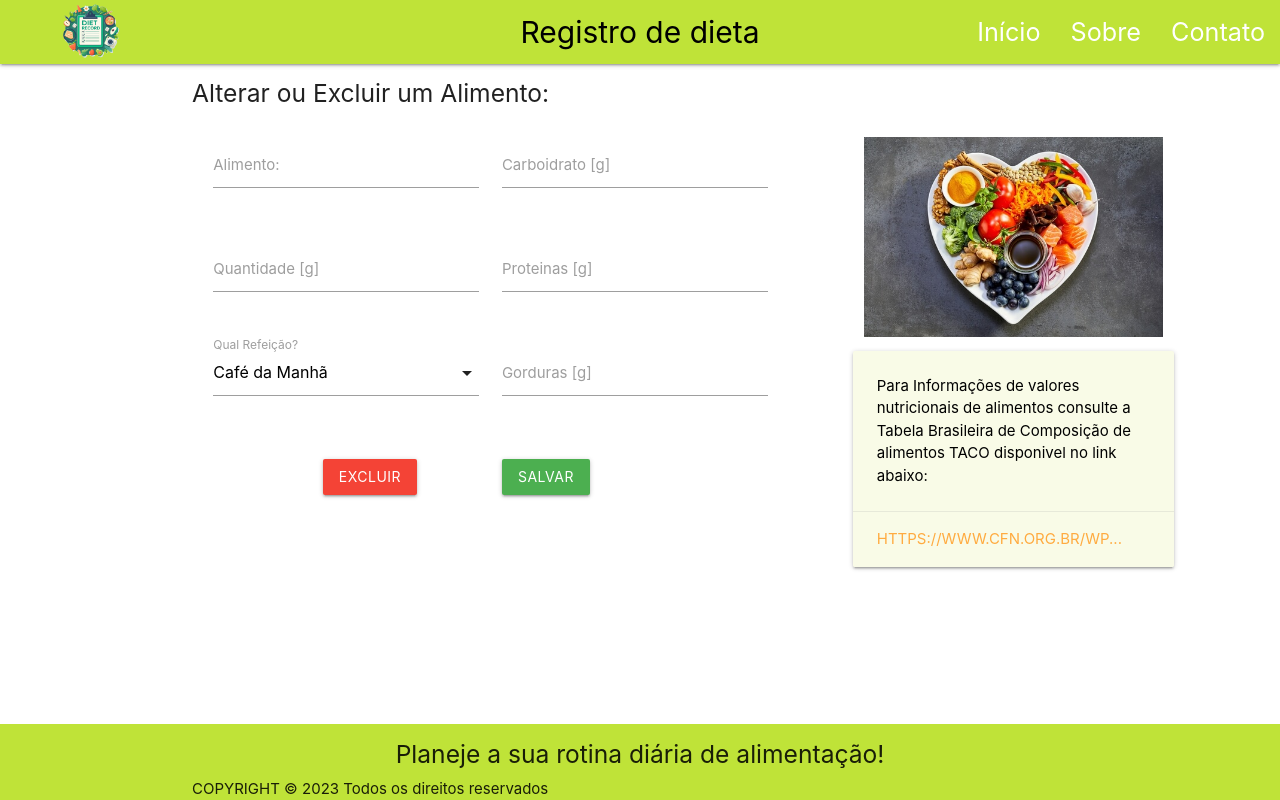
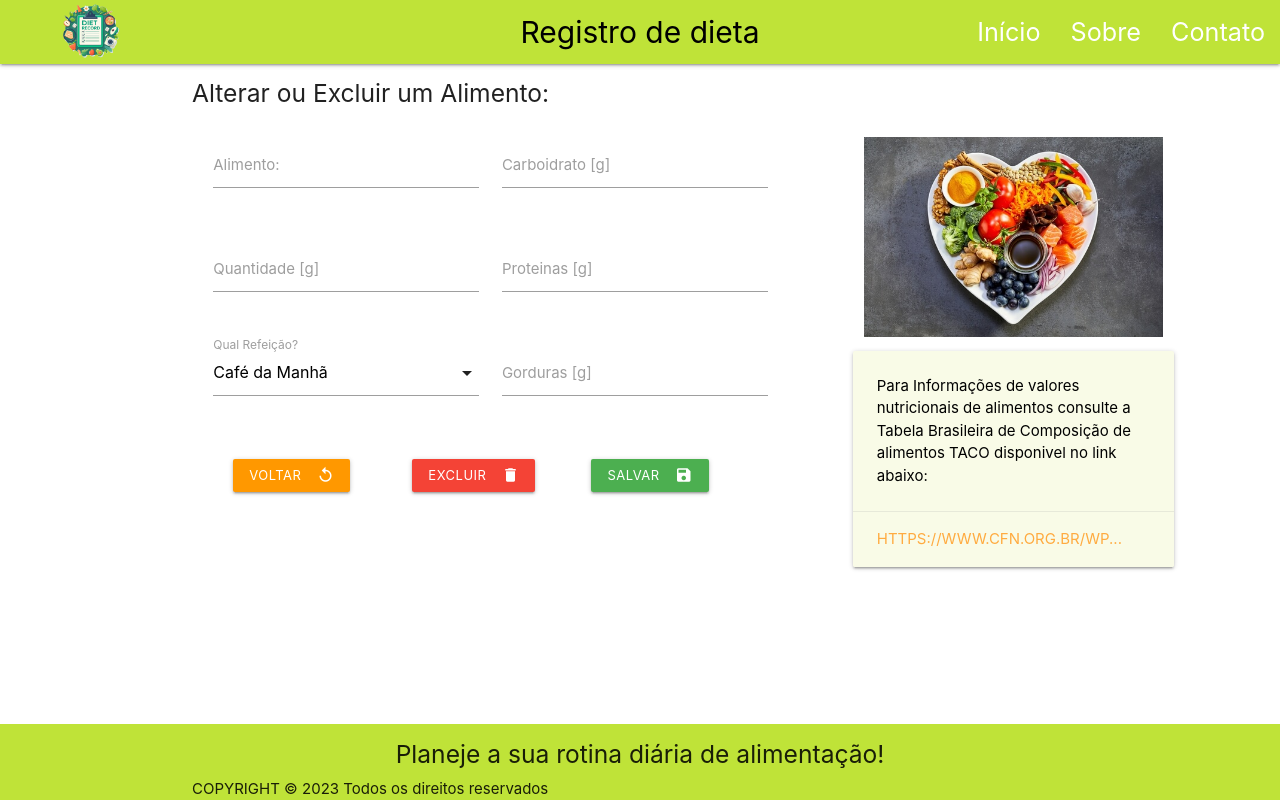
Before and after one commit to edson-vieira19/registro-de-dieta, an Angular app: page /alterar-alimento in a window 1280 px wide. Built offline with nearby package versions, Linux system fonts and the light colour scheme.

Commit message:
Criado um pipe personalizado: 'sufixo.pipe'

```diff
--- a/db.json
+++ b/db.json
@@ -156,22 +156,13 @@
       "id": 14
     },
     {
-      "nome": "arroz integral",
-      "quantidade": "100",
-      "carboidrato": 22,
-      "proteina": 2,
-      "gordura": 1,
-      "calorias": 105,
-      "id": 15
-    },
-    {
       "nome": "peito de frango grelhado",
       "quantidade": "100",
       "carboidrato": 0,
       "proteina": 32,
       "gordura": 2.5,
       "calorias": 150.5,
-      "id": 16
+      "id": 15
     },
     {
       "nome": "pure de batata",
@@ -180,7 +171,16 @@
       "proteina": 8,
       "gordura": 0,
       "calorias": 296,
-      "id": 18
+      "id": 16
+    },
+    {
+      "nome": "leite integral",
+      "quantidade": "200",
+      "carboidrato": 9,
+      "proteina": 6.4,
+      "gordura": 6.5,
+      "calorias": 120.1,
+      "id": 17
     }
   ]
 }
--- a/src/app/adicionar-alimento/adicionar-alimento.component.ts
+++ b/src/app/adicionar-alimento/adicionar-alimento.component.ts
@@ -68,7 +68,7 @@ export class AdicionarAlimentoComponent implements OnInit {
 
     this.alimentoService.getAlimento(this.alimento.nome)
         .subscribe((alimentoExistente) => {
-          if (alimentoExistente) {
+          if (alimentoExistente.length > 0) {
             console.log('Alimento com o mesmo nome já existe. Não será salvo.');
           } else {
             this.alimentoService
--- a/src/app/alterar-alimento/alterar-alimento.component.html
+++ b/src/app/alterar-alimento/alterar-alimento.component.html
@@ -49,14 +49,29 @@
                      </div>
                      <!--Botoes-->
                      <div class="row" style="padding: 20px;">
-                        <div class="col s6 push-s2">
-                          <a  id ="btn-voltar2" class="waves-effect waves-light btn red"
-                            routerLink="/diario-alimentar" routerLinkActive="active">Excluir</a>
+                        <div class="col s4 ">
+                            <button
+                              id ="btn-voltar"
+                              name="btn-voltar"
+                              title="voltar para diario alimentar"
+                              (click)="voltarParaDiarioAlimentar(usuario)"
+                              class="waves-effect waves-light btn orange btn-small"
+                              >Voltar <i class="material-icons right">replay</i>
+                          </button>
+                          </div>
+                        <div class="col s4 ">
+                          <button
+                            id ="btn-excluir"
+                            name="btn-excluir"
+                            title="excluir um alimento"
+                            class="waves-effect waves-light btn red btn-small"
+                            >Excluir <i class="material-icons right">delete</i>
+                        </button>
                         </div>
-                        <div class="col s6">
-                          <a class="waves-effect waves-light btn green"
-                          routerLink="/diario-alimentar" routerLinkActive="active"
-                           >Salvar</a>
+                        <div class="col s4">
+                        <button class="waves-effect waves-light btn btn-small green"
+                           >Salvar <i class="material-icons right">save</i>
+                        </button>
                         </div>
                       </div>
                 </form>
--- a/src/app/alterar-alimento/alterar-alimento.component.ts
+++ b/src/app/alterar-alimento/alterar-alimento.component.ts
@@ -1,19 +1,59 @@
 import { Component, OnInit } from '@angular/core';
+import { UsuarioService } from '../services/usuario.service';
+import { NavigateService } from '../services/navigate.service';
+import { AlimentoService } from '../services/alimento.service';
+import { ActivatedRoute } from '@angular/router';
+import { Usuario } from '../Model/usuario';
+import { Alimento } from '../Model/alimento';
 
 @Component({
   selector: 'app-alterar-alimento',
   templateUrl: './alterar-alimento.component.html',
-  styleUrls: ['./alterar-alimento.component.css']
+  styleUrls: ['./alterar-alimento.component.css'],
 })
 export class AlterarAlimentoComponent implements OnInit {
+
+  usuario!: Usuario;
+
+  alimento!: Alimento;
+
+  qualRefeicao!: string;
+
+  totalCalorias!: number;
+
+  sugestoes: any[] = [];
+
+  constructor(
+    private service: UsuarioService,
+    private navigateService: NavigateService,
+    private alimentoService: AlimentoService,
+    private route: ActivatedRoute
+  ) {}
+
+  ngOnInit(): void {
+    var elems = document.querySelectorAll('select');
+    var instances = M.FormSelect.init(elems);
+
+
+    this.alimento = new Alimento('', null, null, null, null);
+
+    this.route.params.subscribe((params) => {
+      //recupera id do usuario
+      const userId = +params['id'];
+      this.usuario = this.service.buscarNoLocalStorage(userId.toString());
+    });
 
 
 
 
-  ngOnInit(): void {
-    var elems = document.querySelectorAll('select');
-    var instances = M.FormSelect.init(elems);
+
+
+  } //fim onInit
+
+  voltarParaDiarioAlimentar(usuario: Usuario) {
+    this.navigateService.navigateToDiarioAlimentar(usuario);
   }
 
 
+
 }
--- a/src/app/app-routing.module.ts
+++ b/src/app/app-routing.module.ts
@@ -14,8 +14,8 @@ const routes: Routes = [
   {path: 'alterar-alimento', component:AlterarAlimentoComponent},
   {path: '', redirectTo: 'login', pathMatch: 'full'},
   { path: 'diario-alimentar/:id', component: DiarioAlimentarComponent },
-  { path: 'adicionar-alimento/:id', component:AdicionarAlimentoComponent }
-
+  { path: 'adicionar-alimento/:id', component:AdicionarAlimentoComponent },
+  { path: 'alterar-alimento/:id', component:AlterarAlimentoComponent }
 
 ];
 
--- a/src/app/app.module.ts
+++ b/src/app/app.module.ts
@@ -13,6 +13,7 @@ import { AdicionarAlimentoComponent } from './adicionar-alimento/adicionar-alime
 import { AlterarAlimentoComponent } from './alterar-alimento/alterar-alimento.component';
 import { UsuarioService } from './services/usuario.service';
 import { HttpClientModule } from '@angular/common/http';
+import { SufixoPipe } from './sufixo.pipe';
 
 @NgModule({
   declarations: [
@@ -23,7 +24,8 @@ import { HttpClientModule } from '@angular/common/http';
     TelaCadastroComponent,
     DiarioAlimentarComponent,
     AdicionarAlimentoComponent,
-    AlterarAlimentoComponent
+    AlterarAlimentoComponent,
+    SufixoPipe
 
   ],
   imports: [
--- a/src/app/diario-alimentar/diario-alimentar.component.ts
+++ b/src/app/diario-alimentar/diario-alimentar.component.ts
@@ -97,7 +97,6 @@ export class DiarioAlimentarComponent implements OnInit, AfterViewInit {
   ngAfterViewInit(): void {
 
     //inicializacao do grafico
-
     const ctx = this.donutChart.nativeElement.getContext('2d');
 
     var chart = new Chart(ctx, {
@@ -138,6 +137,10 @@ export class DiarioAlimentarComponent implements OnInit, AfterViewInit {
     this.service.imprimeConsole(this.usuario);
   }
 
+  navigateToAlterarAlimento(){
+    this.navigateService.navigateToAlterarAlimento(this.usuario);
+  }
+
   somaTotalCaloriasConsumidas() {
     this.totalCaloriasConsumidas =
       this.totalCaloriasCafeManha +
--- a/src/app/services/navigate.service.ts
+++ b/src/app/services/navigate.service.ts
@@ -21,4 +21,12 @@ export class NavigateService {
 
   }
 
+  navigateToAlterarAlimento(usuario:Usuario){
+
+    this.router.navigate(['/alterar-alimento',usuario.id.toString()]);
+  }
+
+
+
+
 }
--- /dev/null
+++ b/src/app/sufixo.pipe.ts
@@ -0,0 +1,12 @@
+import { Pipe, PipeTransform } from '@angular/core';
+
+@Pipe({
+  name: 'sufixo'
+})
+export class SufixoPipe implements PipeTransform {
+
+  transform(value: any, suffix: string): unknown {
+    return `${value} ${suffix}`;;
+  }
+
+}
```
Also changed, not shown: src/app/diario-alimentar/diario-alimentar.component.html (+17 -16 lines).
